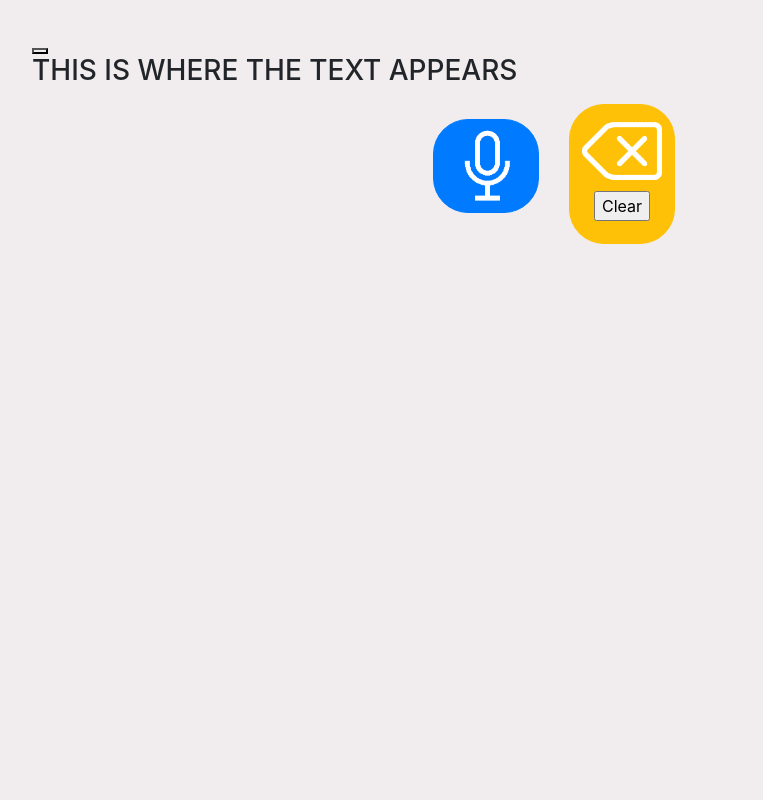
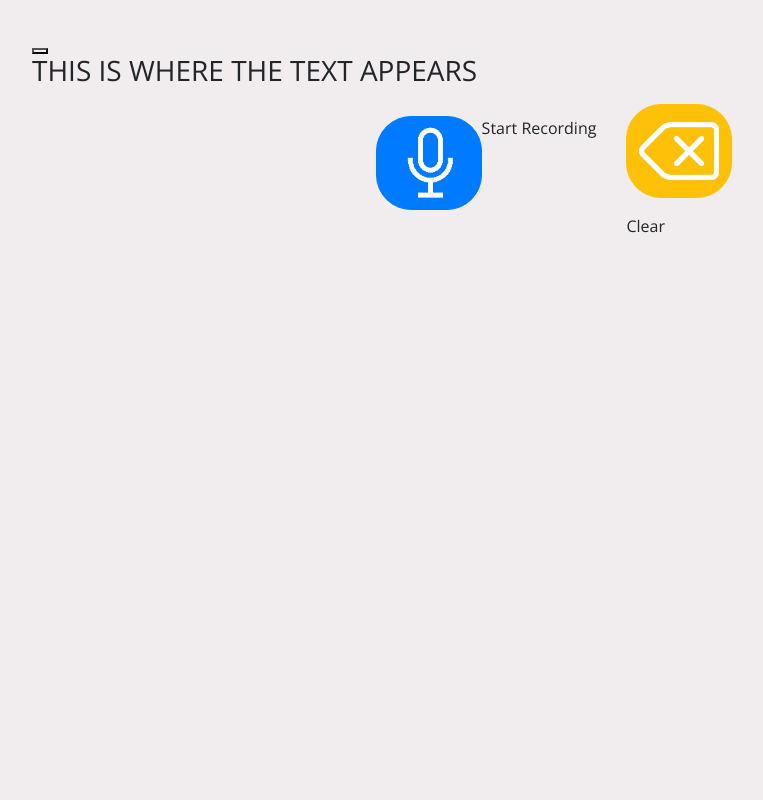
Before and after one commit to maxgillham/Help-Me-Read-Pls, a Flask app: page / in a window 1280 px wide. Shown: the whole page, without its empty margins (86-849 px from the left). Run offline with Flask 2, Linux system fonts and the light colour scheme; some libraries are stand-ins or nearby versions.

Commit message:
Buttons feature updated

```diff
--- a/server/static/css/main.css
+++ b/server/static/css/main.css
@@ -1,6 +1,7 @@
 .background-color-main {
     background-color: #F1ECED;
     height: 100vh !important;
+    font-family: 'Open Sans', sans-serif;
 }
 
 .content-area {
@@ -15,6 +16,8 @@
 
 .record-button-wrapper {
     margin-right: 30px;
+    display: flex;
+    justify-content: center;
 }
 
 .record-button {
@@ -26,6 +29,12 @@
     height: 80px;
 }
 
+.record-button-desc {
+    display: inline;
+    color: #2C3E50;
+    font-size: 35px;
+}
+
 .clear-button {
     border-radius: 35px;
 }
--- a/server/templates/index.html
+++ b/server/templates/index.html
@@ -29,21 +29,20 @@
             <!-- Button for recording -->
             <div class="button-wrapper">
                 <div class="record-button-wrapper">
-
                     <form method="post" action="/">
-                        <button type="submit" class="btn btn-primary record-button">
+                        <button type="submit" value="Record" name="Record" class="btn btn-primary record-button">
                             <img src="../static/images/microphone-icon-white.png">
-                            <!-- <input type="submit" value="Record" name="Record" /> -->
                         </button>
                     </form>
+                    <div>Start Recording</div>
                 </div>
                 <div class="clear-button-wrapper">
-                    <button type="button" class="btn btn-warning clear-button">
-                        <img src="../static/images/clear-icon-white.png">
-                        <form method="post" action="/">
-                            <input type="submit" value="Clear" name="Clear" />
-                        </form>
-                    </button>
+                    <form method="post" action="/">
+                        <button type="submit" value="Clear" name="Clear" class="btn btn-warning clear-button">
+                            <img src="../static/images/clear-icon-white.png">
+                        </button>
+                    </form>
+                    <div class="clear-button-desc">Clear</div>
                 </div>
             </div>
         </section>
```
